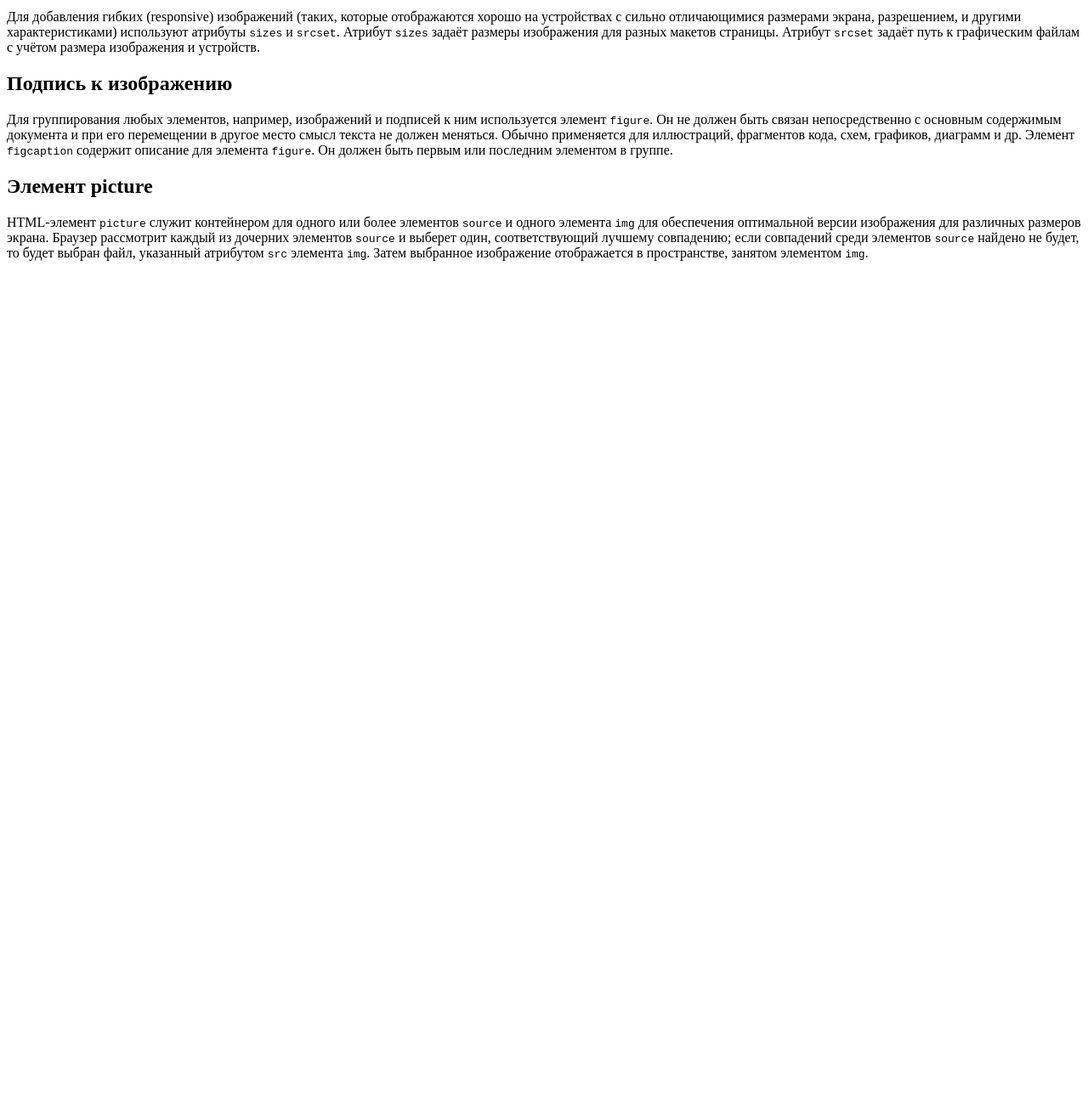
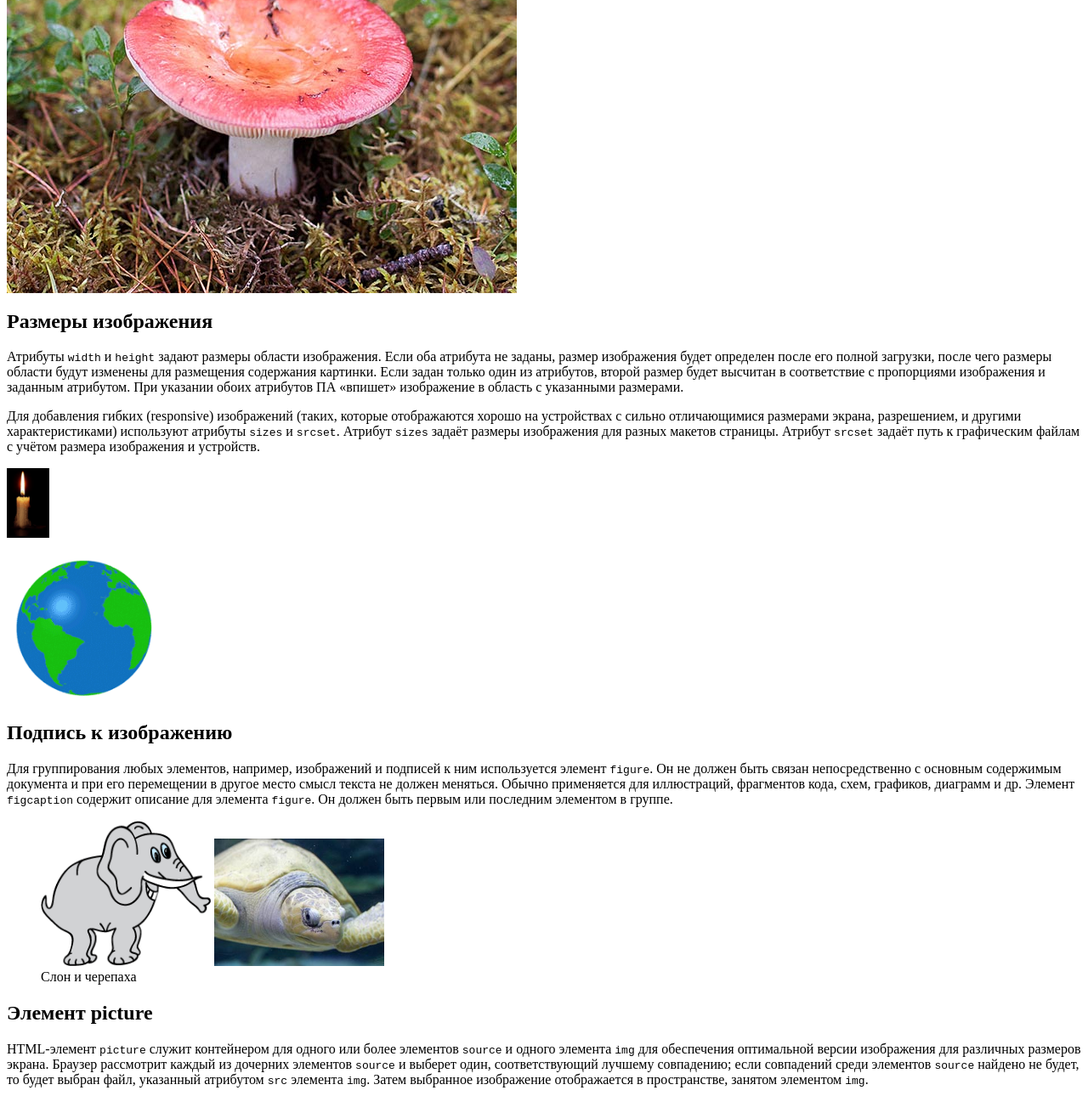
Before and after one commit to AnnaZau/AnnaZau.github.io, a plain HTML site: page lab1/lab1_4/lab1_4.html in a window 1280 px wide. Shown: the part 418-1708 px from the top of the page at 85% size. Before the commit the page ends 800 px from the top, so only its background shows below. Drawn offline with Linux system fonts and the light colour scheme.

Commit message:
add lab1_4

```diff
--- a/lab1/lab1_4/lab1_4.html
+++ b/lab1/lab1_4/lab1_4.html
@@ -14,7 +14,7 @@
 		<h2>Альтернативный текст</h2>
 		<p>Атрибут <code>alt</code> предоставляет краткое описание изображения. Он содержит альтернативный текст, который отображается, если изображение не может быть выведено. Пользовательские агенты должны отображать альтернативный текст, если они не поддерживают изображения, или сконфигурированы так, чтобы не показывать изображения (отключен показ изображений).</p>
 
-        <p><img scr="/lab1_4/mushroom.jpg" alt="гриб"></a></p>
+        <p><img src="/lab1/lab1_4/mushroom.jpg" alt="гриб"></a></p>
 
 		<h2>Размеры изображения</h2>
 		<p>Атрибуты <code>width</code> и <code>height</code> задают размеры области изображения. Если оба атрибута не заданы, размер изображения будет определен после его полной загрузки, после чего размеры области будут изменены для размещения содержания картинки.
@@ -28,11 +28,24 @@
 
 		</p>
 
+        <p><img src="/lab1/lab1_4/light.gif" alt="свеча" width="50"></p>
+        <p><img src="/lab1/lab1_4/globus.gif" alt="глобус" width="180"></p>
+
 		<h2>Подпись к изображению</h2>
 		<p>Для группирования любых элементов, например, изображений и подписей к ним используется элемент <code>figure</code>.
 		Он не должен быть связан непосредственно с основным содержимым документа и при его перемещении в другое место смысл текста не должен меняться.
 		Обычно применяется для иллюстраций, фрагментов кода, схем, графиков, диаграмм и др.
 		Элемент <code>figcaption</code> содержит описание для элемента <code>figure</code>. Он должен быть первым или последним элементом в группе.</p>
+
+        <p>
+			<figure>
+				<img src="/lab1/lab1_4/slon.png" alt="slon" width="200">
+				<img src="/lab1/lab1_4/aquaria.jpg" alt="aquaria" width="200">
+			<figcaption>Слон и черепаха</figcaption>
+			</figure>
+		</p>
+
+
 
 		<h2>Элемент picture</h2>
 		<p>
@@ -43,6 +56,10 @@
 		найдено не будет, то будет выбран файл, указанный  атрибутом  <code>src</code> элемента <code>img</code>.
 		Затем выбранное изображение отображается в пространстве, занятом элементом <code>img</code>.
 		</p>
+		<picture>
+			<source sourset="/lab1/lab1_4/html5-logo.svg">
+			<img src="/lab1/lab1_4/html5-logo.png" alt="html5-logo" width="100">
+		</picture>
 	</section>
 </body>
 </html>
```
